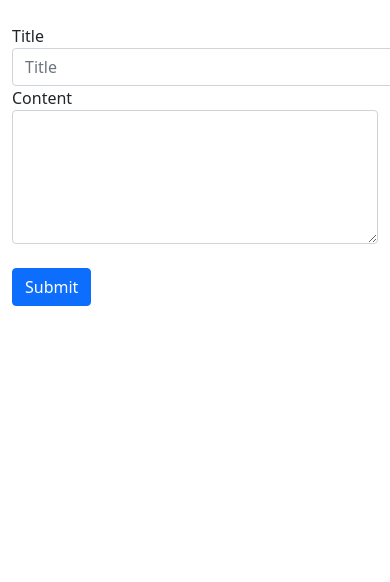
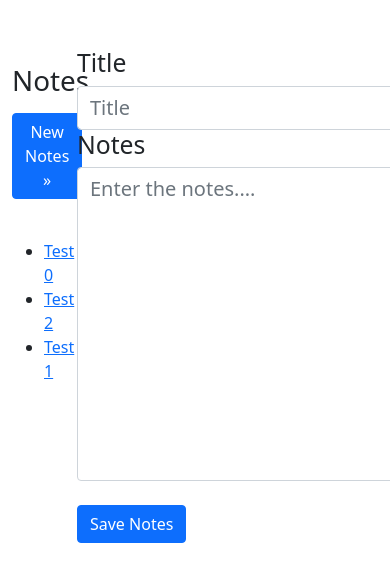
Before and after one commit to jayashankardevarapalli/ONB, a Django app: page /dashboard/ in a window 390 px wide; the page is wider, and only the part inside the window is pictured. Shown: the part 87-669 px from the top of that part. Run offline with Django 3.2, Linux system fonts and the light colour scheme; data comes from the database, SQL or seed files in the repository; both versions use the stored data as it was after the commit; some libraries are stand-ins or nearby versions.

Commit message:
Dashboard

```diff
--- a/app/models.py
+++ b/app/models.py
@@ -16,8 +16,7 @@ class Notes(models.Model):
 
 
 class Todo(models.Model):
-	title = models.CharField(max_length=500)
-	status = models.BooleanField()
+	title = models.CharField(max_length=1000)
 	created_at = models.DateTimeField(auto_now_add=True)
 	updated_at = models.DateTimeField(auto_now=True)
 
--- a/app/urls.py
+++ b/app/urls.py
@@ -1,12 +1,8 @@
 from django.urls import path,include
-from .views import index,dashboard,notes,todo,about,notescreate
-
+from .views import index,dashboard,about
 
 urlpatterns = [
-	path('', index),
-	path('dashboard/', dashboard),
-	path('notes/', notes),
-	path('todo/', todo),
-	path('notescreate/', notescreate),
-	path('about/', about)
+	path('', index, name='index'),
+	path('dashboard/', dashboard, name='dashboard'),
+	path('about/', about, name='about')
 ]
--- a/app/views.py
+++ b/app/views.py
@@ -1,4 +1,4 @@
-from django.shortcuts import render
+from django.shortcuts import render,redirect
 from django.http import HttpResponse
 from .models import Notes,Todo
 
@@ -7,31 +7,41 @@ from .models import Notes,Todo
 def index(request):
 	return HttpResponse("Index")
 
-def dashboard(request):
-	note = Notes.objects.all()[:11]
-	todo = Todo.objects.all()[:4]
-	data = {
-			'note': note,
-			'todo': todo
-	}
-	return render(request, 'dashboard.html', data)
-
-def notes(request):
-	note = Notes.objects.all()[:11]
-	return render(request, 'notes.html', {'note': note,})
-
-def todo(request):
-	todo = Todo.objects.all()[:11]
-	return render(request, 'todo.html', {'todo': todo,})
-
 def about(request):
 	return render(request, 'about.html')
 
-def notescreate(request):
-	if request.method == "POST":
-		title=request.POST.get('title')
-		content=request.POST.get('content')
-		notes_data = Notes(title=title, content=content)
-		notes_data.save()
-		# msg = 'Notes saved!! 🗸'
-	return render(request, 'dashboard.html')
+def dashboard(request):
+	noteid = int(request.GET.get('noteid', 0))
+	note = Notes.objects.all()
+	todo = Todo.objects.all()
+
+
+	if request.method == 'POST':
+		noteid =  int(request.POST.get('noteid', 0))
+		title = request.POST.get('title')
+		content = request.POST.get('content')
+
+		if noteid > 0:
+			notes = Notes.objects.get(pk=noteid)
+			notes.title = title
+			notes.content = content
+			notes.save()
+
+			return redirect('/dashboard/?noteid=%i' % noteid)
+		else:
+			notes = Notes.objects.create(title=title, content=content)
+
+			return redirect('/dashboard/?noteid=%i' % notes.id)
+
+	if noteid > 0:
+		notes = Notes.objects.get(pk=noteid)
+	else:
+		notes = ''
+
+
+	data = {
+			'noteid': noteid,
+			'note': note,
+			'notes': notes
+	}
+	return render(request, 'dashboard.html', data)
--- a/templates/dashboard.html
+++ b/templates/dashboard.html
@@ -5,22 +5,50 @@
 {% block content %}
 
 
+<section class="section">
+    <br>
     <div class="container">
-    <form method="post" action="/notescreate/" role="create" id="cn">
+        <div class="row">
+            <div class="col-2">
+                <aside class="menu">
+                    <p class="menu-label"><h1>Notes</h1></p>
+                    <p><a class="btn btn-primary" href="{% url 'dashboard' %}?noteid=0" role="button">New Notes &raquo;</a></p>
+                    <br>
+                    <ul class="menu-list">
+                        {% for n in note %}
+                            <li>
+                                <a href="{% url 'dashboard' %}?noteid={{n.id}}">{{n.title}}</a>
+                            </li>
+                        {% endfor %}
+                    </ul>
+                </aside>
+            </div>
+            <div class="col-10">
+                <form method="post" action="{% url 'dashboard' %}">
                     {% csrf_token %}
-        <div class="col">
-            <label for="title">Title</label>
-            <input type="text" style="width: 500px;" class="form-control" id="nt" name="title" placeholder="Title">
+                    <input type="hidden" name="noteid" value="{{noteid}}">
+                    <div class="form-group">
+                        <label class="label"><h2>Title</h2></label>
+                        <div class="control">
+                            <input type="text" class="form-control" rows="2" style="width: 1200px; font-size: 20px;" name="title" placeholder="Title"{% if notes %} value="{{ notes.title }}"{% endif %}>
                         </div>
-        <div class="cols">
-            <label for="content">Content</label>
-            <textarea class="form-control" id="nc" name="content" rows="5"></textarea>
+                    </div>
+                    <div class="form-group">
+                        <label class="label"><h2>Notes</h2></label>
+                        <div class="control">
+                            <textarea type="text" class="form-control" name="content" style="width: 1200px; font-size:20px;" rows="10" placeholder="Enter the notes....">{% if notes %}{{ notes.content}}{% endif %}</textarea>
+                        </div>
                     </div>
                     <br>
-        <div>
-            <input type="submit" name="save" class="btn btn-primary">
+                    <div class="form-group">
+                        <div class="control">
+                            <button class="btn btn-primary">Save Notes</button>
+                        </div>
                     </div>
                 </form>
             </div>
+        </div>
+    </div>
+</section>
 
 {% endblock %}
```
Also changed, not shown: templates/create.html (deleted, +0 -9 lines), templates/notes.html (deleted, +0 -19 lines), templates/todo.html (deleted, +0 -18 lines), app/migrations/0004_auto_20220202_1103.py (added), app/migrations/0005_auto_20220202_1225.py (added), db.sqlite3. Lines whose indentation alone changed are shown as unchanged.
